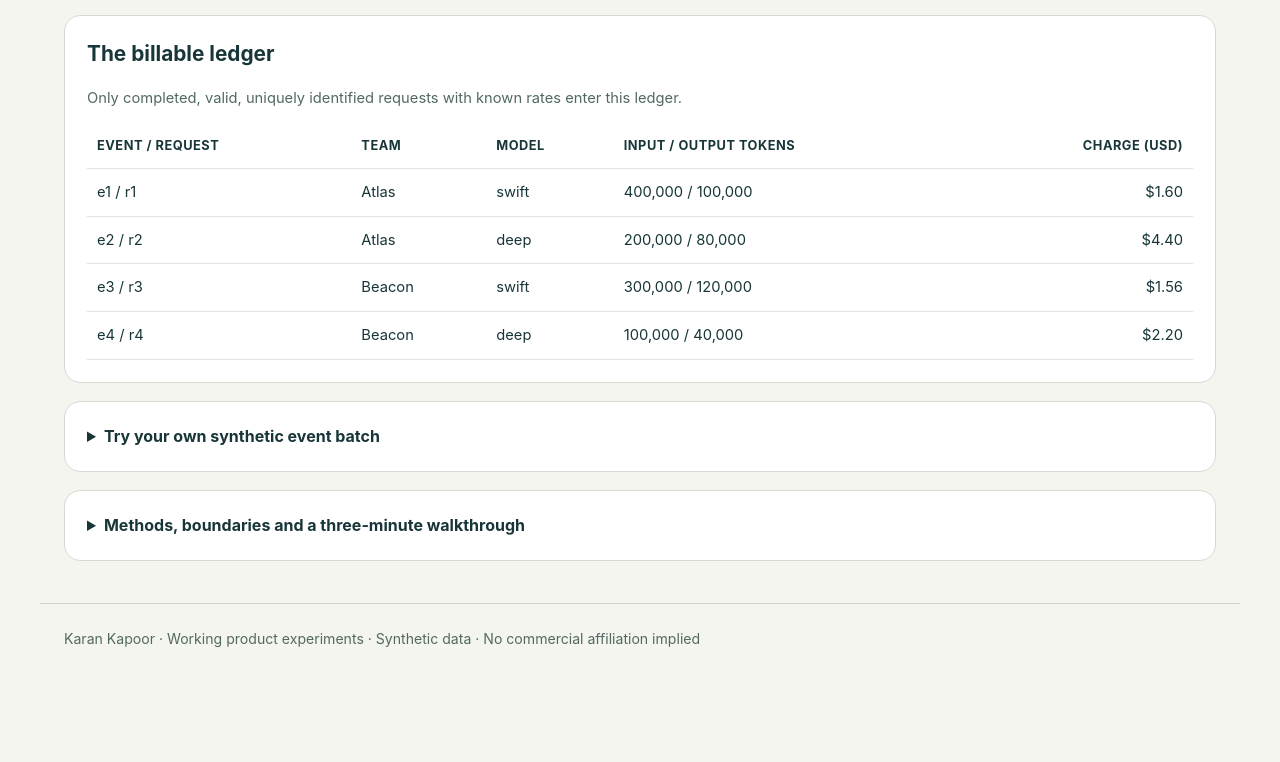
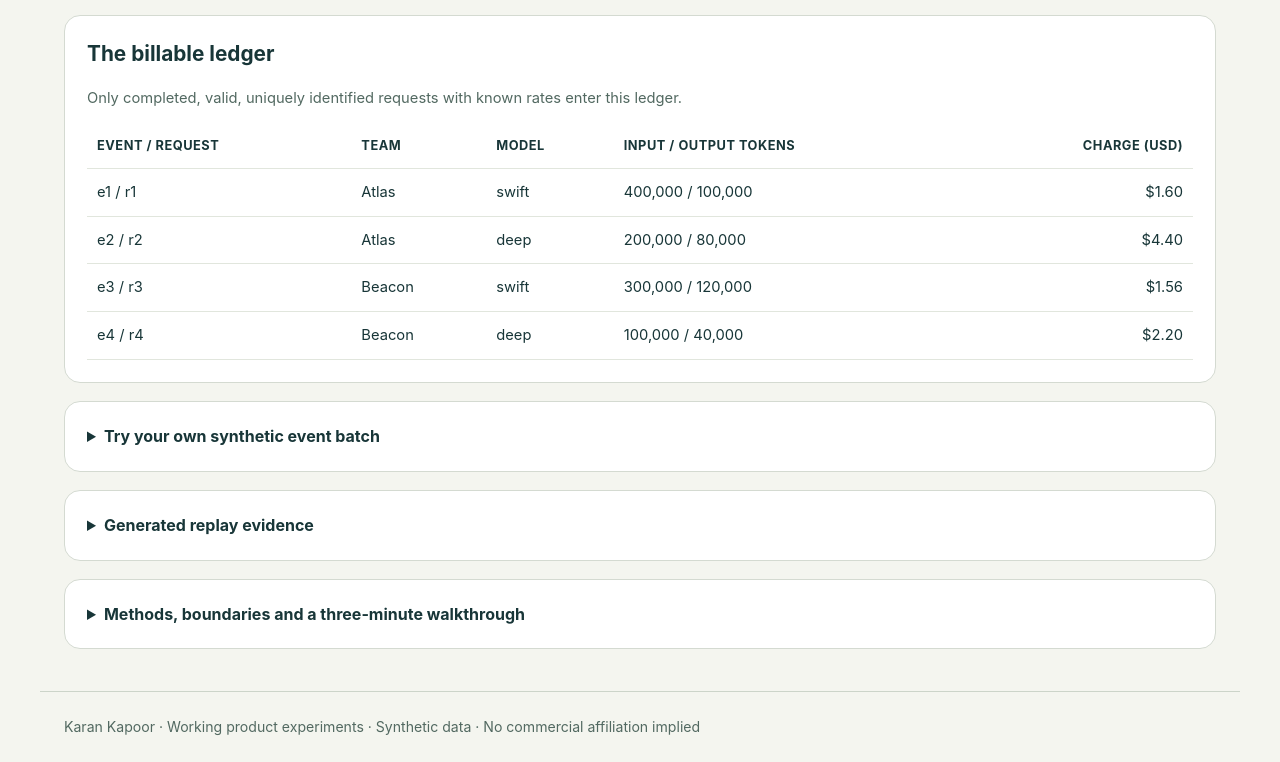
Before and after one commit to karan00023/feedback-lens, a website with bundled scripts: page docs/metering/index.html in a window 1280 px wide. Shown: the part 1377-2139 px from the top of the page. Before the commit the page ends 2050 px from the top, so only its background shows below. Built offline with nearby package versions, Linux system fonts and the light colour scheme.

Commit message:
Expose generated evidence when browser downloads are unavailable

```diff
--- a/docs/metering/index.html
+++ b/docs/metering/index.html
@@ -22,6 +22,7 @@
 <section class="panel gate" aria-labelledby="gate-title"><p class="eyebrow">Decision gate</p><h2 id="gate-title">HOLD</h2><ul id="blockers"></ul><label class="check"><input type="checkbox" id="signoffs"><span>I have reviewed the replay assumptions with finance and engineering <em>for this simulation</em>.</span></label><p class="muted">This checkbox is local and unauthenticated. Passing these checks is not production readiness or evidence of actual organizational sign-off.</p><div class="actions"><button id="export">Export replay evidence</button><button id="reset" class="secondary">Reset</button></div></section></div>
 <section class="panel" aria-labelledby="ledger-title"><h2 id="ledger-title">The billable ledger</h2><div class="table-wrap" tabindex="0" role="region" aria-label="Scrollable billable ledger"><table><caption>Only completed, valid, uniquely identified requests with known rates enter this ledger.</caption><thead><tr><th scope="col">Event / request</th><th scope="col">Team</th><th scope="col">Model</th><th scope="col">Input / output tokens</th><th scope="col">Charge (USD)</th></tr></thead><tbody id="ledger"></tbody></table></div></section>
 <details class="panel"><summary>Try your own synthetic event batch</summary><p>Paste metadata only. No prompts, customer details or keys. Extra fields are rejected, and this app sends no pasted events anywhere. Limit: 1,000 events / 500 KB. Reloading clears your input.</p><label for="events">JSON event array</label><textarea id="events" maxlength="500000" spellcheck="false"></textarea><div class="actions"><button id="import">Reconcile pasted events</button><button id="sample" class="secondary">Restore sample in editor</button></div><p id="import-status" role="status"></p></details>
+<details class="panel" id="evidence-panel"><summary>Generated replay evidence</summary><p id="evidence-status" role="status"></p><label for="packet">Evidence JSON (select and copy if the download is unavailable)</label><textarea id="packet" readonly spellcheck="false"></textarea></details>
 <details class="panel"><summary>Methods, boundaries and a three-minute walkthrough</summary><div class="narrow"><ol><li><strong>Retry safety:</strong> choose Duplicate delivery. One extra event arrives, but the charge remains $9.76. An event ID is an idempotency key; matching payloads collapse.</li><li><strong>Data integrity:</strong> choose Conflicting usage. Both occurrences of the conflicting event are quarantined. The visible charge falls to $5.36, but that is incomplete usage, not savings. HOLD takes precedence over a cheaper bill.</li><li><strong>Commercial readiness:</strong> return to Clean usage, set pricing to 125%. The replay charge becomes $12.20 and exceeds the $10 batch budget. Raising the threshold and acknowledging reviews passes only these replay checks.</li><li><strong>Reproducibility:</strong> export the metadata ledger, rejected rows, rate card, policy and configuration. The export is an evidence packet, not an invoice or a provider bill.</li></ol>
 <p>Billing policy: only completed requests are charged. Failed and aborted requests are zero-rated here even if tokens are recorded; real providers may charge differently. Multiple completed events with different IDs for the same logical request are quarantined, not silently billed twice. Event conflicts are detected within this batch only; no durable cross-batch idempotency store exists.</p>
 <p>Fictional baseline prices per million tokens: swift $2 input / $8 output; deep $10 input / $30 output. Integer milli-USD rates multiplied by token counts produce exact nanodollars. Proposed pricing rounds each line to a nanodollar; the invoice-like batch display rounds half up once to cents. No taxes, FX, credits, tiers, cached tokens or late-event reconciliation are implemented.</p>
```
